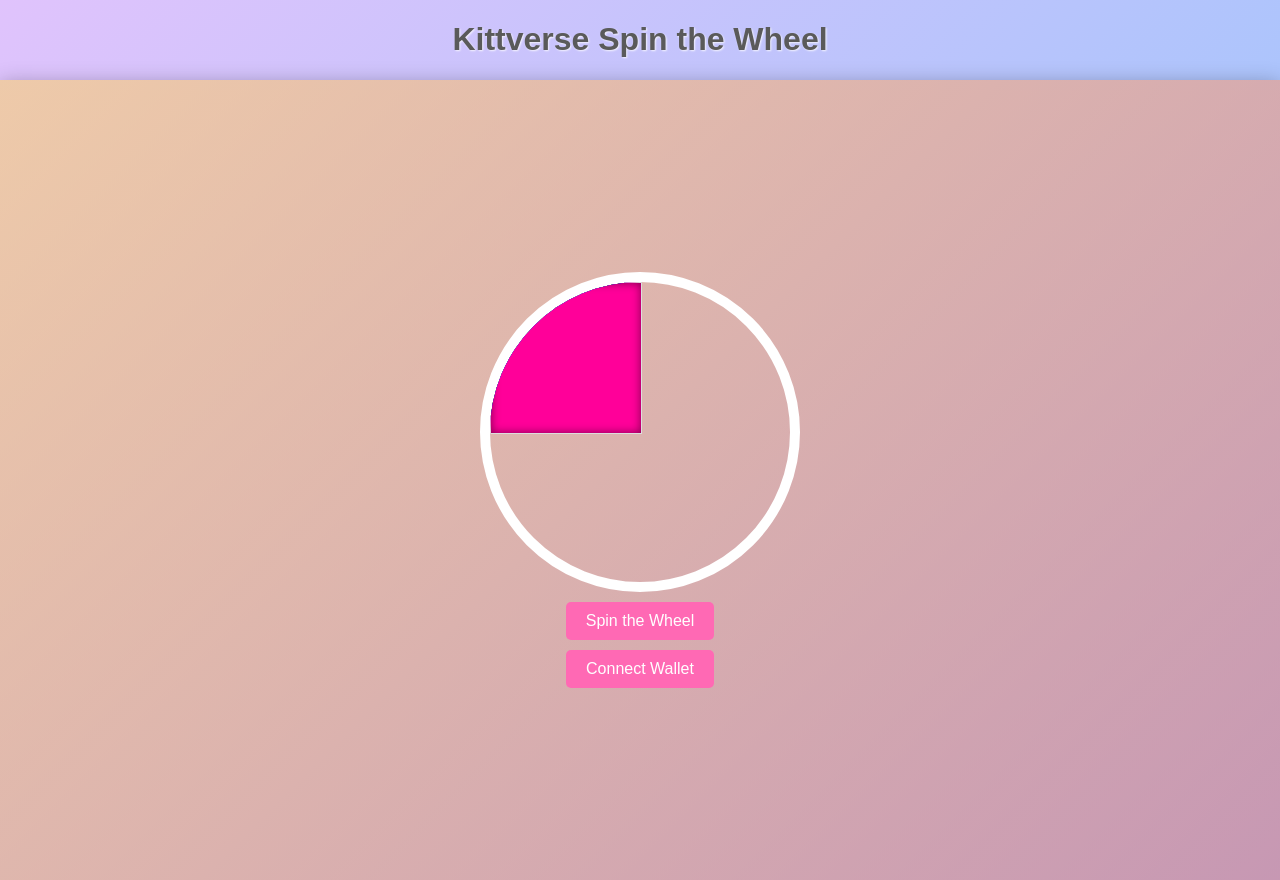
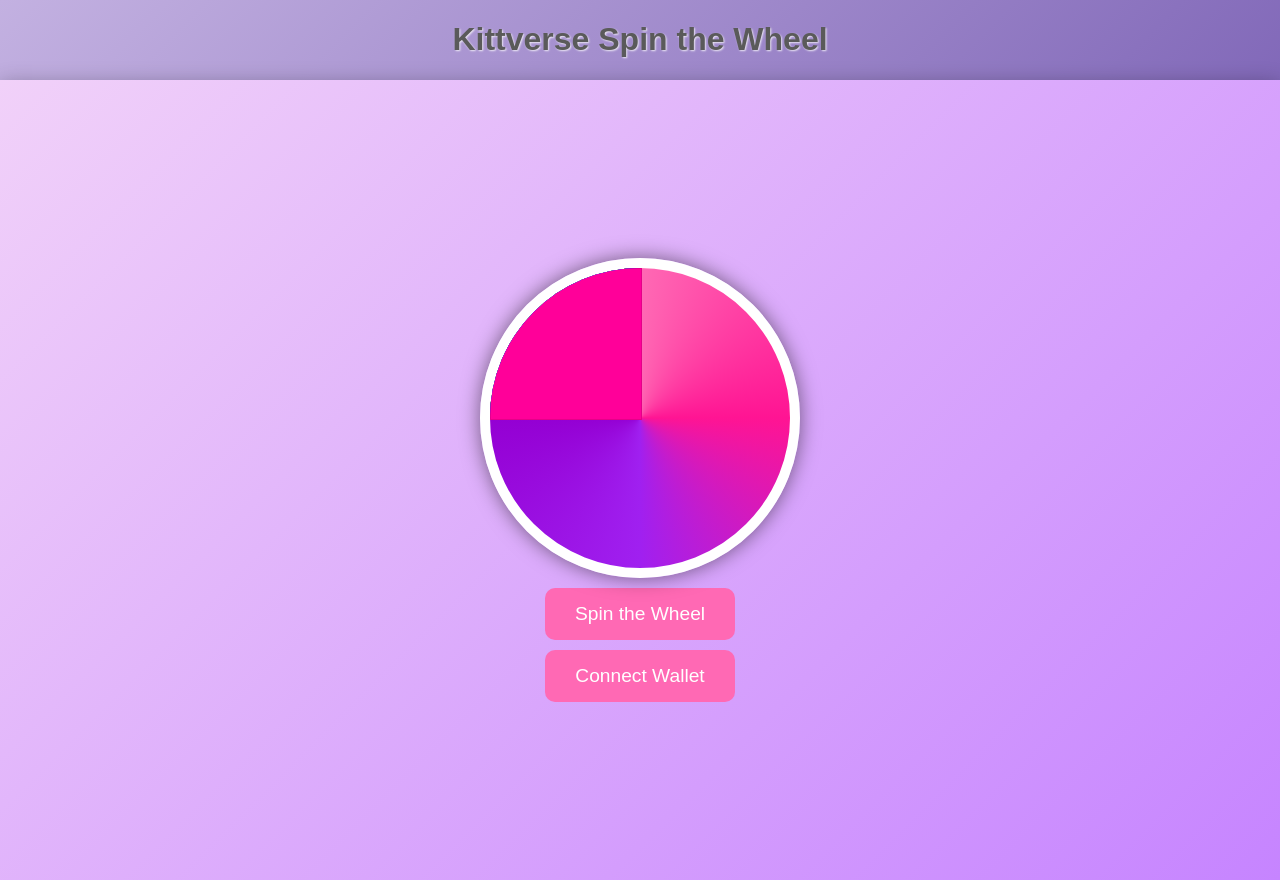
Before and after one commit to eaddaa/kittyverse-dapp, a React (Create React App) app: page / in a window 1280 px wide. Built offline with nearby package versions, Linux system fonts and the light colour scheme.

Commit message:
Initial commit

```diff
--- a/src/Wheel.css
+++ b/src/Wheel.css
@@ -1,7 +1,7 @@
 body {
   margin: 0;
   font-family: Arial, sans-serif;
-  background: linear-gradient(135deg, #e0c3fc, #8ec5fc); /* Açık mordan koyu mora geçişli arka plan */
+  background: linear-gradient(135deg, #c3b1e1, #5b3ea1); /* Açık lila ile koyu mor geçiş */
 }
 
 .wheel-container {
@@ -10,8 +10,8 @@ body {
   align-items: center;
   justify-content: center;
   height: 100vh;
-  background: linear-gradient(135deg, rgba(255, 209, 87, 0.5), rgba(255, 107, 107, 0.5)); /* Fuşya tonlarında gölgeli geçiş */
-  box-shadow: 0 4px 20px rgba(0, 0, 0, 0.3); /* Gölgeli etki */
+  background: linear-gradient(135deg, #f1d1f9, #c684ff); /* Fuşya ve mor tonlarında gölgeli arka plan */
+  box-shadow: 0 4px 20px rgba(0, 0, 0, 0.3);
 }
 
 .wheel {
@@ -21,28 +21,29 @@ body {
   border: 10px solid #fff;
   position: relative;
   overflow: hidden;
+  background: conic-gradient(#ff69b4 0%, #ff1493 25%, #a020f0 50%, #9400d3 75%, #8a2be2 100%);
+  box-shadow: 0 0 20px rgba(0, 0, 0, 0.5); /* Dış gölge ekleyelim */
 }
 
 .sector {
   position: absolute;
   width: 50%;
   height: 50%;
-  background: #fff;
-  border: 1px solid #ddd;
+  background: rgba(255, 255, 255, 0.2);
   transform-origin: 100% 100%;
-  box-shadow: inset 0 0 10px rgba(0, 0, 0, 0.5); /* İç gölge */
+  border: 1px solid rgba(0, 0, 0, 0.1);
 }
 
 .spin-button, .connect-button, .claim-button {
   margin-top: 10px;
-  padding: 10px 20px;
-  font-size: 1rem;
+  padding: 15px 30px;
+  font-size: 1.2rem;
   border: none;
-  border-radius: 5px;
+  border-radius: 10px;
   background-color: #ff69b4; /* Fuşya renk */
   color: white;
   cursor: pointer;
-  transition: background-color 0.3s;
+  transition: background-color 0.3s, transform 0.2s;
 }
 
 .spin-button:disabled {
@@ -51,10 +52,12 @@ body {
 
 .spin-button:hover:not(:disabled), .connect-button:hover, .claim-button:hover {
   background-color: #ff1493; /* Fuşya tonlarına hover */
+  transform: scale(1.1); /* Hover durumunda hafif büyütme efekti */
 }
 
 .prize-display {
   margin-top: 20px;
   font-size: 1.5rem;
   color: #fff;
+  font-weight: bold;
 }
--- a/src/Wheel.js
+++ b/src/Wheel.js
@@ -1,6 +1,6 @@
 import React, { useState } from 'react';
-import './Wheel.css'; // CSS dosyasını unutma
-import audioFile from './sounds/spin-sound.mp3'; // Müzik dosyasını src dizininden import et
+import './Wheel.css';
+import spinSound from './sounds/spin-sound.mp3'; // Spin müziği
 import { ethers } from 'ethers';
 
 const Wheel = () => {
@@ -8,26 +8,25 @@ const Wheel = () => {
   const [isSpinning, setIsSpinning] = useState(false);
   const [userWalletAddress, setUserWalletAddress] = useState(null);
   const kittyTokenAddress = "0x0fd8a8af456b09c85bd63c65308e47c10da756a1"; // KITTY token kontrat adresi
-  const kittyDecimals = 18; // KITTY token'ın ondalık sayısı
-  const audio = new Audio(audioFile); // Müzik dosyasını yükle
+  const kittyDecimals = 18;
+  const spinAudio = new Audio(spinSound); // Müzik dosyası
 
   const spinWheel = () => {
     if (isSpinning) return;
     setIsSpinning(true);
-    audio.play(); // Müzik çalmaya başla
+    spinAudio.play(); // Çark dönerken müzik başlasın
 
-    // Çarkı rastgele bir açı ile döndür
-    const deg = Math.floor(5000 + Math.random() * 5000);
+    const deg = Math.floor(5000 + Math.random() * 5000); // Rastgele açıyı hesapla
     const wheel = document.getElementById('wheel');
     wheel.style.transition = 'transform 5s ease-out';
-    wheel.style.transform = `rotate(${deg}deg)`; // Dönüş açısını uygulama
+    wheel.style.transform = `rotate(${deg}deg)`; // Dönüş açısı
 
     setTimeout(() => {
-      const sectors = [10, 20, 30, 40, 50, 60, 70, 80, 90, 100]; // Dilimler
+      const sectors = [10, 20, 30, 40, 50, 60, 70, 80, 90, 100];
       const chosenSector = sectors[Math.floor(Math.random() * sectors.length)];
       setPrize(chosenSector);
       setIsSpinning(false);
-    }, 5000); // 5 saniyelik dönüş süresi
+    }, 5000); // 5 saniyede çark tamamlanır
   };
 
   const connectWallet = async () => {
@@ -60,9 +59,9 @@ const Wheel = () => {
     try {
       const amountToTransfer = ethers.utils.parseUnits(prize.toString(), kittyDecimals);
       const tx = await kittyContract.transfer(userWalletAddress, amountToTransfer);
-      await tx.wait(); // İşlemin tamamlanmasını bekle
+      await tx.wait();
       alert(`Claim successful! ${prize} KITTY sent to your wallet.`);
-      setPrize(null); // Ödül talep edildikten sonra sıfırla
+      setPrize(null);
     } catch (error) {
       console.error("Claim failed:", error);
       alert('Claim failed. Please try again.');
@@ -89,7 +88,7 @@ const Wheel = () => {
       {prize !== null && (
         <div className="prize-display">
           Your Prize: {prize} KITTY
-          <button onClick={claimPrize} className="claim-button">Claim {prize} KITTY</button> {/* Claim butonu */}
+          <button onClick={claimPrize} className="claim-button">Claim {prize} KITTY</button>
         </div>
       )}
     </div>
```
